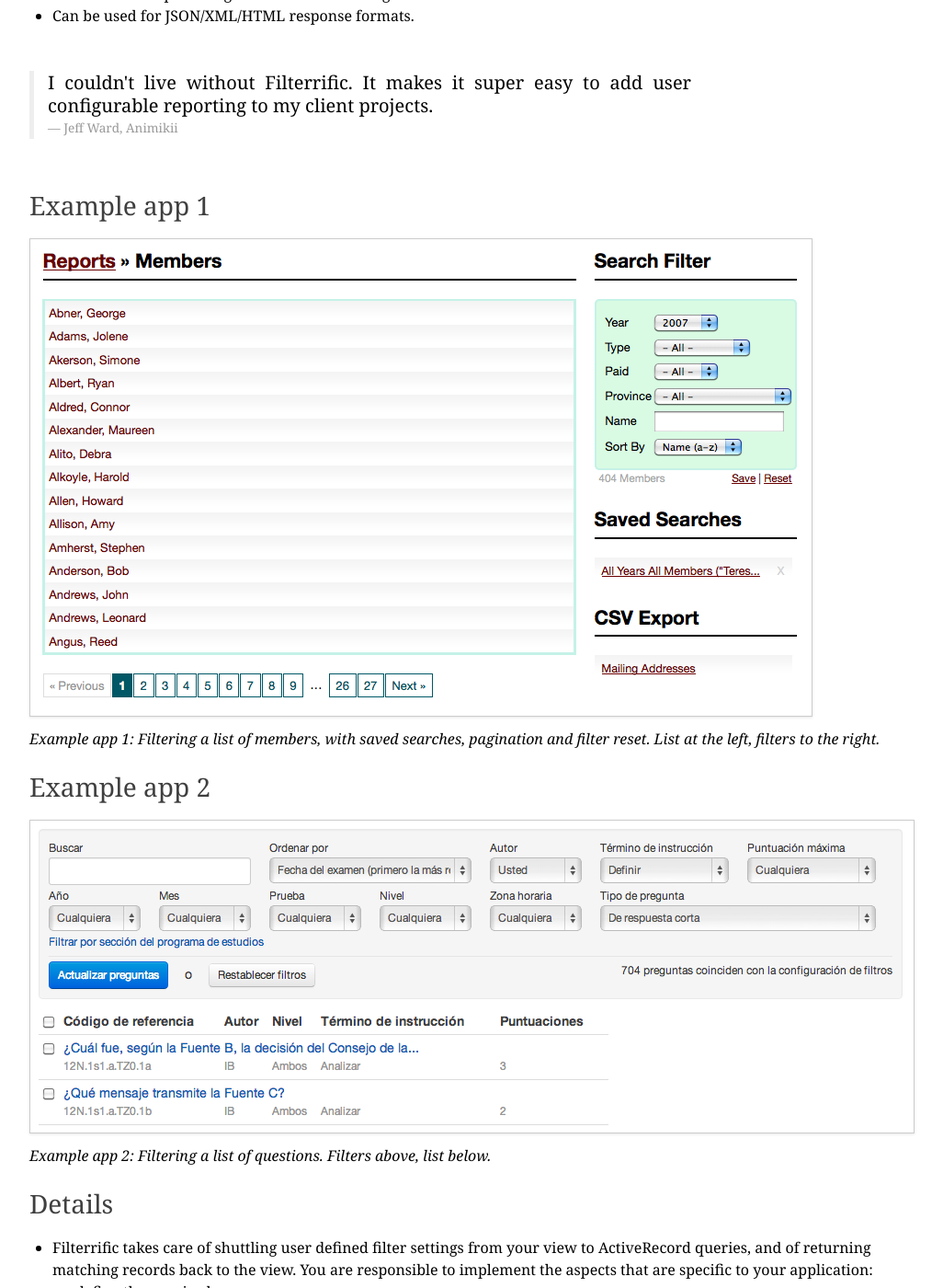
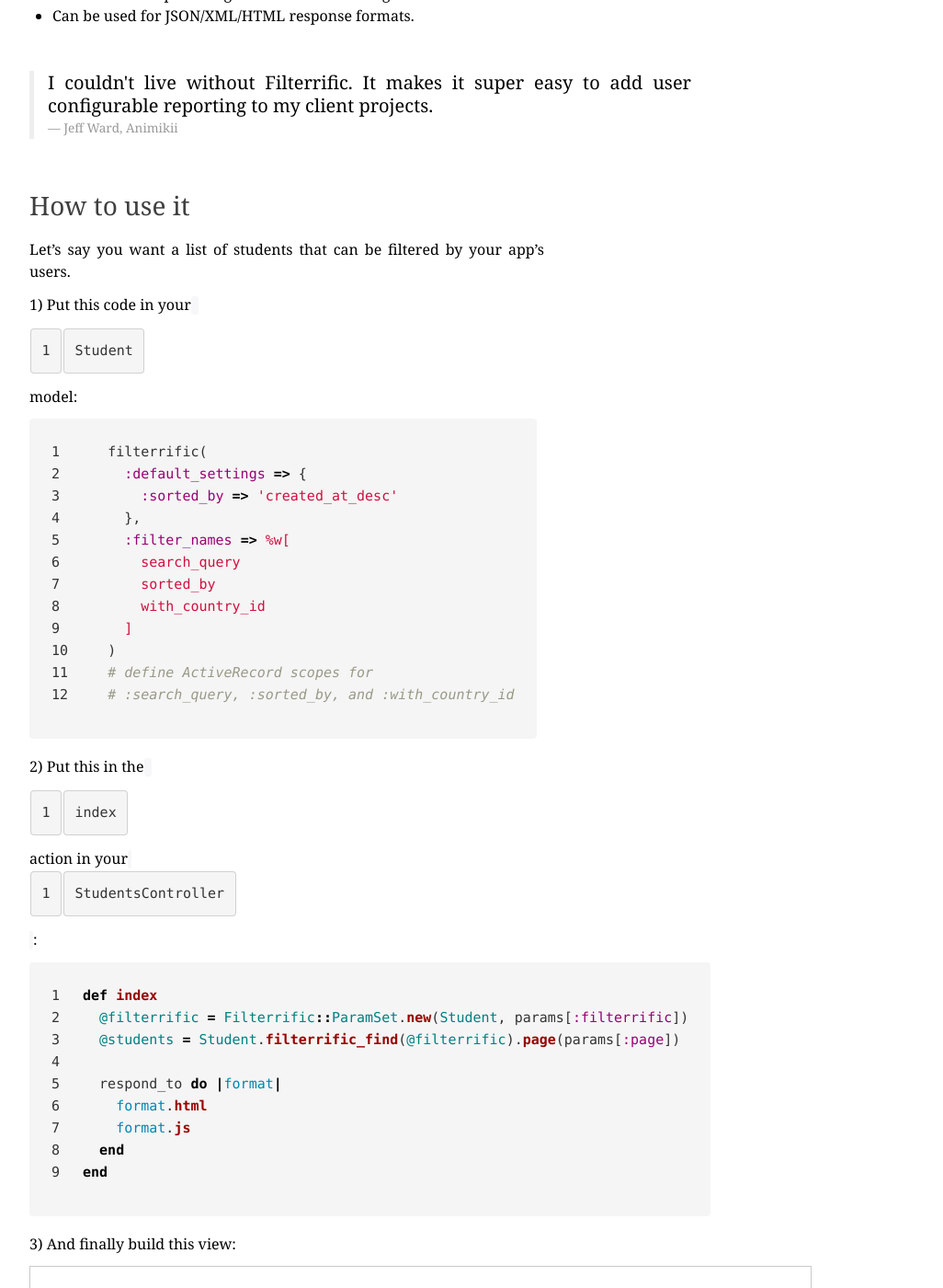
Before and after one commit to jhund/filterrific, a Jekyll site: the page built from index.md, in a window 1280 px wide and 1400 px high, scrolled down 533 px. Shown: the whole window at 92% size, without its empty margins (123-1149 px from the left). Built offline with Jekyll 4.4.1, drawn with Linux system fonts in a browser that asks for light colours; Markdown is read by kramdown in place of the engine named in the settings; some of the changed text lies outside the part shown.

Commit message:
Added code example to landing page

````diff
--- a/index.md
+++ b/index.md
@@ -38,24 +38,67 @@ It comes with the following features:
   </blockquote>
 </div>
 
+### How to use it
 
-### Example app 1
+Let's say you want a list of students that can be filtered by your app's users.
+
+1) Put this code in your `Student` model:
+
+```ruby
+  filterrific(
+    :default_settings => {
+      :sorted_by => 'created_at_desc'
+    },
+    :filter_names => %w[
+      search_query
+      sorted_by
+      with_country_id
+    ]
+  )
+  # define ActiveRecord scopes for
+  # :search_query, :sorted_by, and :with_country_id
+```
+
+2) Put this in the `index` action in your `StudentsController`:
+
+```ruby
+def index
+  @filterrific = Filterrific::ParamSet.new(Student, params[:filterrific])
+  @students = Student.filterrific_find(@filterrific).page(params[:page])
+
+  respond_to do |format|
+    format.html
+    format.js
+  end
+end
+```
+3) And finally build this view:
+
+<p class="unconstrained">
+  <img src="/images/screenshot_u.png" alt="Filterrific in action" class="img-polaroid" />
+  <div class="img_caption">
+    Example app 1: A simple student list that can be filtered.
+  </div>
+</p>
+
+
+### Example 2
 
 <p class="unconstrained">
   <img src="/images/screenshot_c.png" alt="Filterrific in action" class="img-polaroid" />
   <div class="img_caption">
-    Example app 1: Filtering a list of members, with saved searches,
+    Example 2: Filtering a list of members, with saved searches,
     pagination and filter reset. List at the left, filters to the right.
   </div>
 </p>
 
 
-### Example app 2
+### Example 3
 
 <p class="unconstrained">
   <img src="/images/screenshot_q.png" alt="Filterrific in action" class="img-polaroid" />
   <div class="img_caption">
-    Example app 2: Filtering a list of questions. Filters above, list below.
+    Example 3: Filtering a list of questions. Filters above, list below.
   </div>
 </p>
 
````
Also changed, not shown: images/screenshot_u.png (added).
